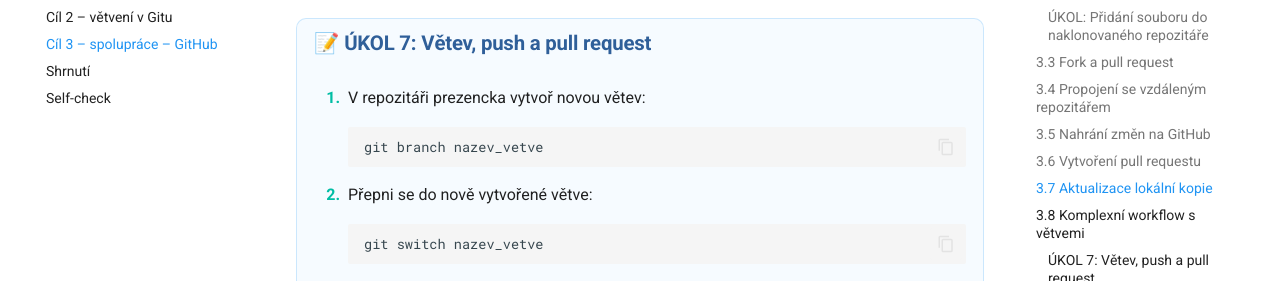
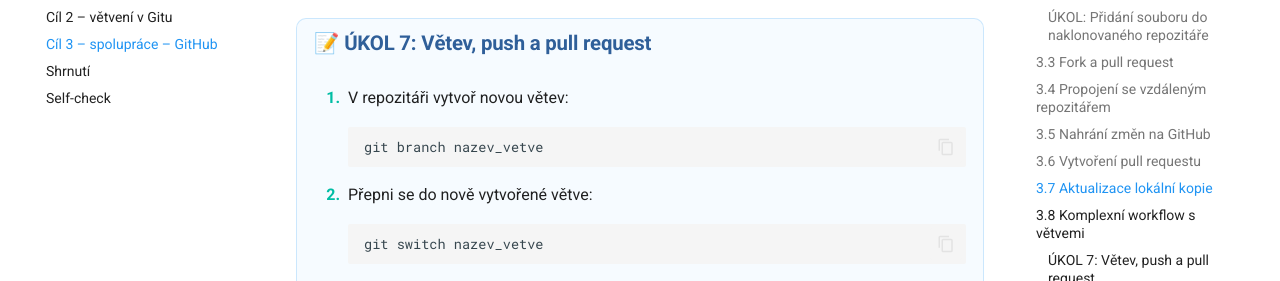
Before and after one commit to slytherins-hub/prg_exercises, an MkDocs documentation site: the page built from docs/cviceni_09/04_cíl_3_spolupráce_github.md, in a window 1280 px wide and 900 px high, scrolled down 3836 px. Shown: the part 172-453 px from the top of the window. Built offline with MkDocs 1.6.1 and Material for MkDocs 9.7.7, drawn with Linux system fonts in a browser that asks for light colours.

Commit message:
Remove name of repo from materials

````diff
--- a/docs/cviceni_09/04_cíl_3_spolupráce_github.md
+++ b/docs/cviceni_09/04_cíl_3_spolupráce_github.md
@@ -150,7 +150,7 @@ Pomocí `git status` ověř stav repozitáře a pomocí `gitk --all` nebo `git l
 
 #### ÚKOL 7: Větev, push a pull request
 
-1. V repozitáři prezencka vytvoř novou větev:
+1. V repozitáři vytvoř novou větev:
 
     ```bash
     git branch nazev_vetve
````
